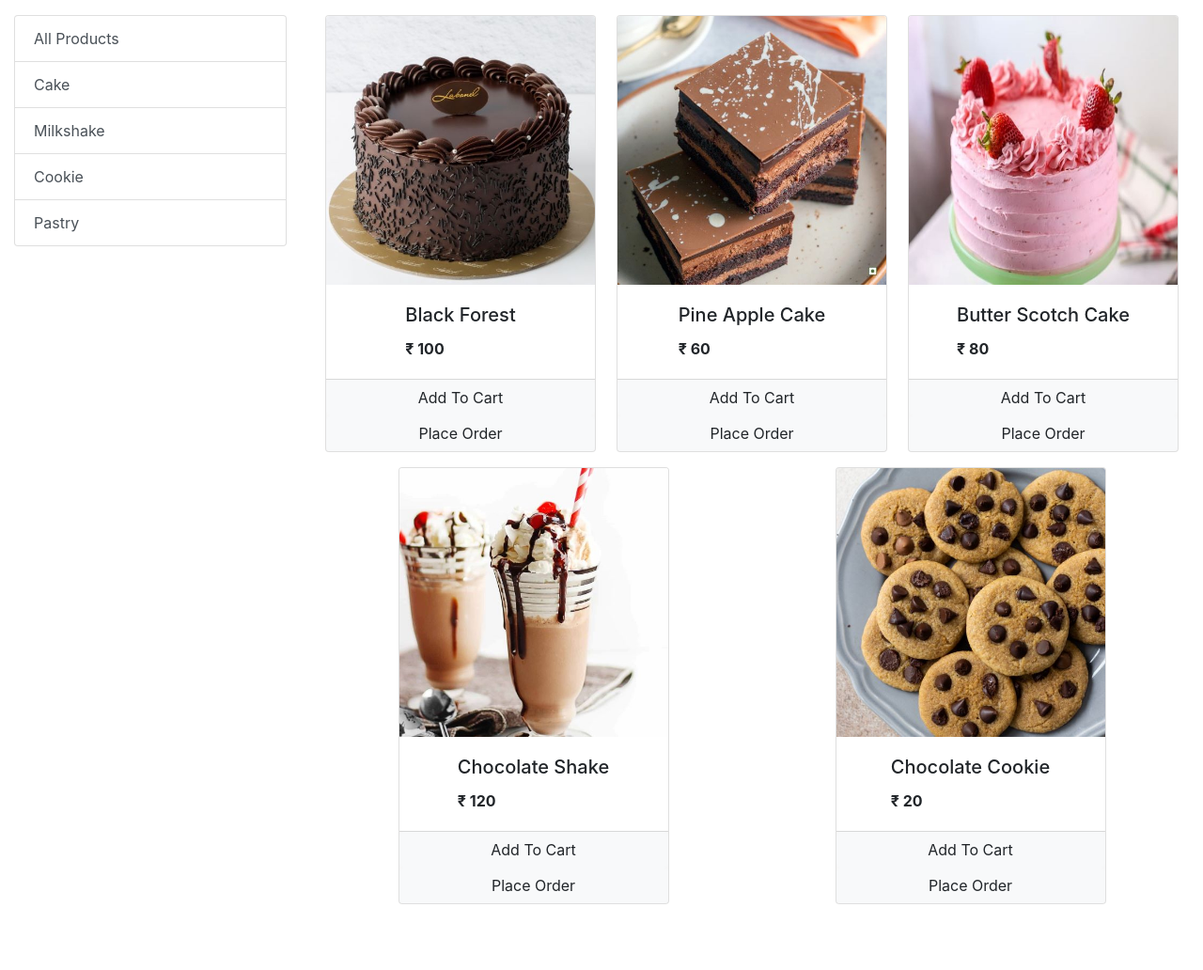
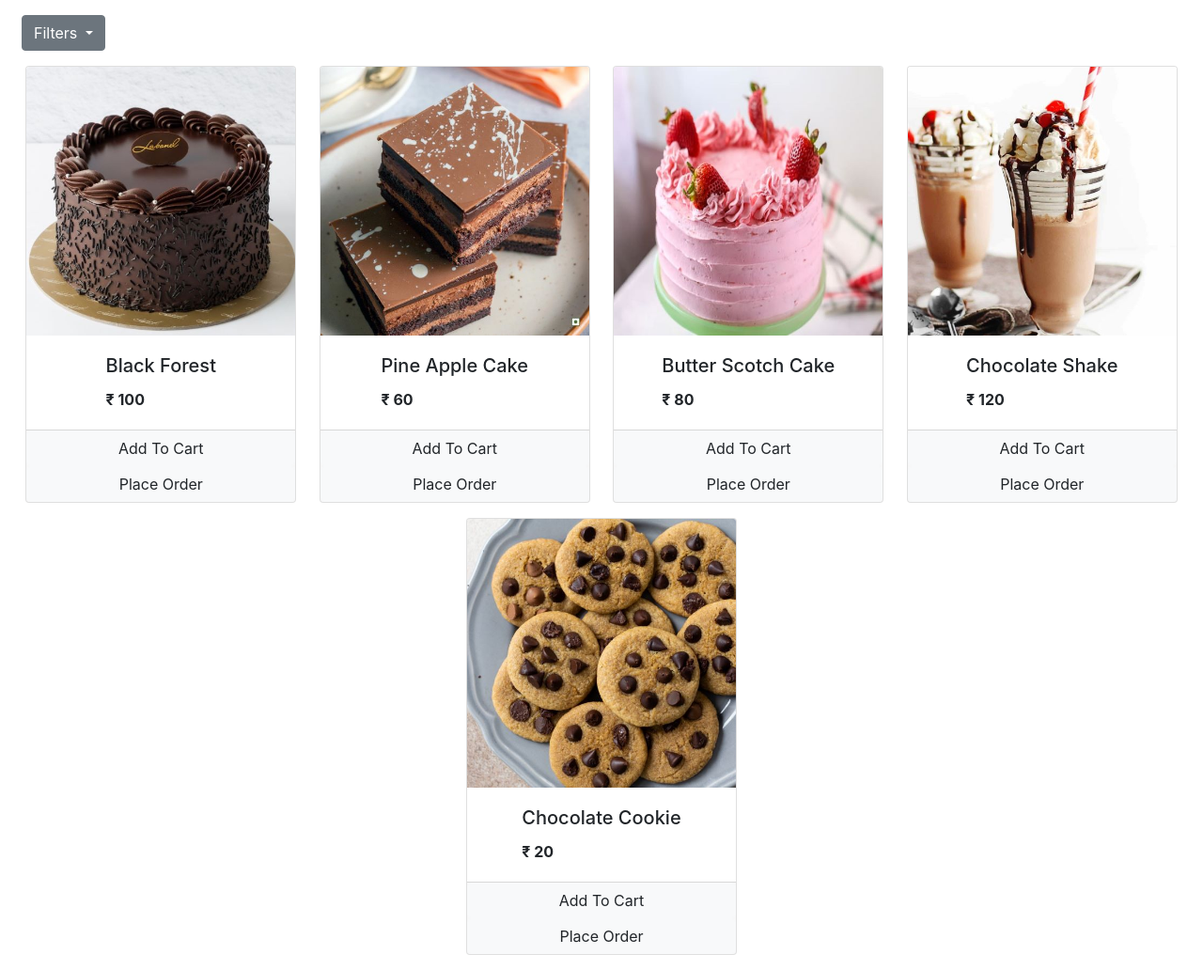
Before and after one commit to adityakandya/Bakery_Management_Python, a Django app: page / in a window 1280 px wide. Shown: the part 56-1088 px from the top of the page at 94% size. Before the commit the page ends 1018 px from the top, so only its background shows below. Run offline with Django 3.2, Linux system fonts and the light colour scheme; data comes from the database, SQL or seed files in the repository; both versions use the stored data as it was after the commit.

Commit message:
Added dropdown list for filter and changed + - in cart

```diff
--- a/templates/Bakery/index.html
+++ b/templates/Bakery/index.html
@@ -7,18 +7,32 @@ INDEX PAGE
 {% load cart%}
 {% load custom_filter%}
 <div class="container-fluid">
-	<div class="row">
+	<div>
 			<!--filter -->
-			<div class="col-lg-3 mx-auto">
+
+			<div class="dropdown mt-3 ml-2">
+			  <button class="btn btn-secondary dropdown-toggle" type="button" id="dropdownMenuButton" data-toggle="dropdown" aria-expanded="false">
+			    Filters
+			  </button>
+			  <div class="dropdown-menu" aria-labelledby="dropdownMenuButton">
+			  	<a href="/" class="dropdown-item">All Products</a>
+			  	{%for category in categories%}
+				  <a href="/?category={{category.id}}" class="dropdown-item">{{category.name}}</a>
+				  {%endfor%}
+
+			  </div>
+			</div>
+
+			<!-- <div class="col-lg-3 mx-auto">
 				<ul class="list-group mt-3">
 					<a href="/" class="list-group-item list-group-item-action">All Products</a>
 					{%for category in categories%}
 				  <a href="/?category={{category.id}}" class="list-group-item list-group-item-action">{{category.name}}</a>
 				  {%endfor%}
 				</ul>
-			</div>
+			</div> -->
 			<!--all products -->
-			<div id ="products" class="col-lg-9 mx-auto">
+			<div id ="products" class=" mx-auto">
 				<div class="row mx-auto mt-3">
 					{%for product in products%}
 					<div class="card mx-auto mb-3" id={{product.id}} style="width: 18rem;">
```
Also changed, not shown: templates/Bakery/cart.html (+6 -6 lines), db.sqlite3.
